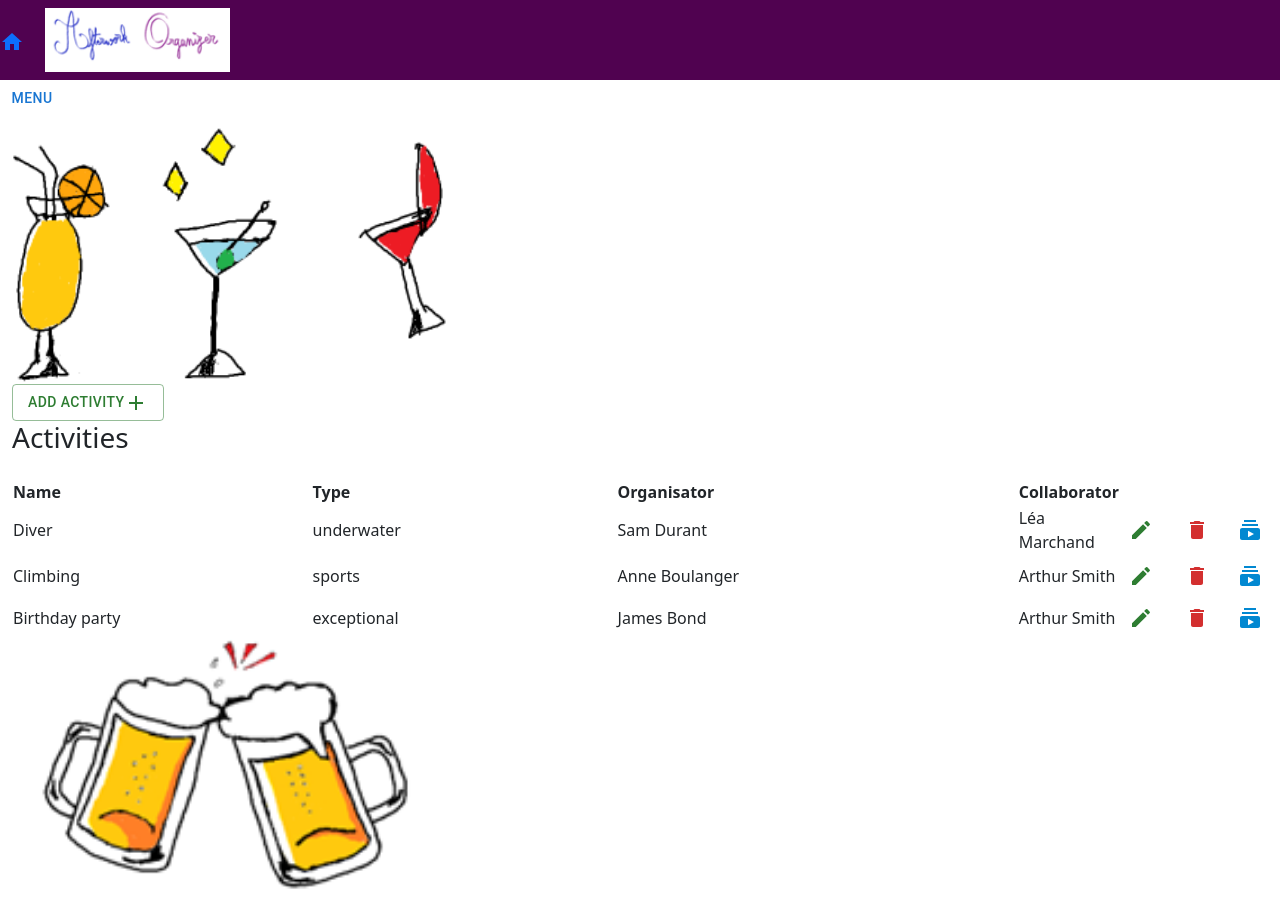
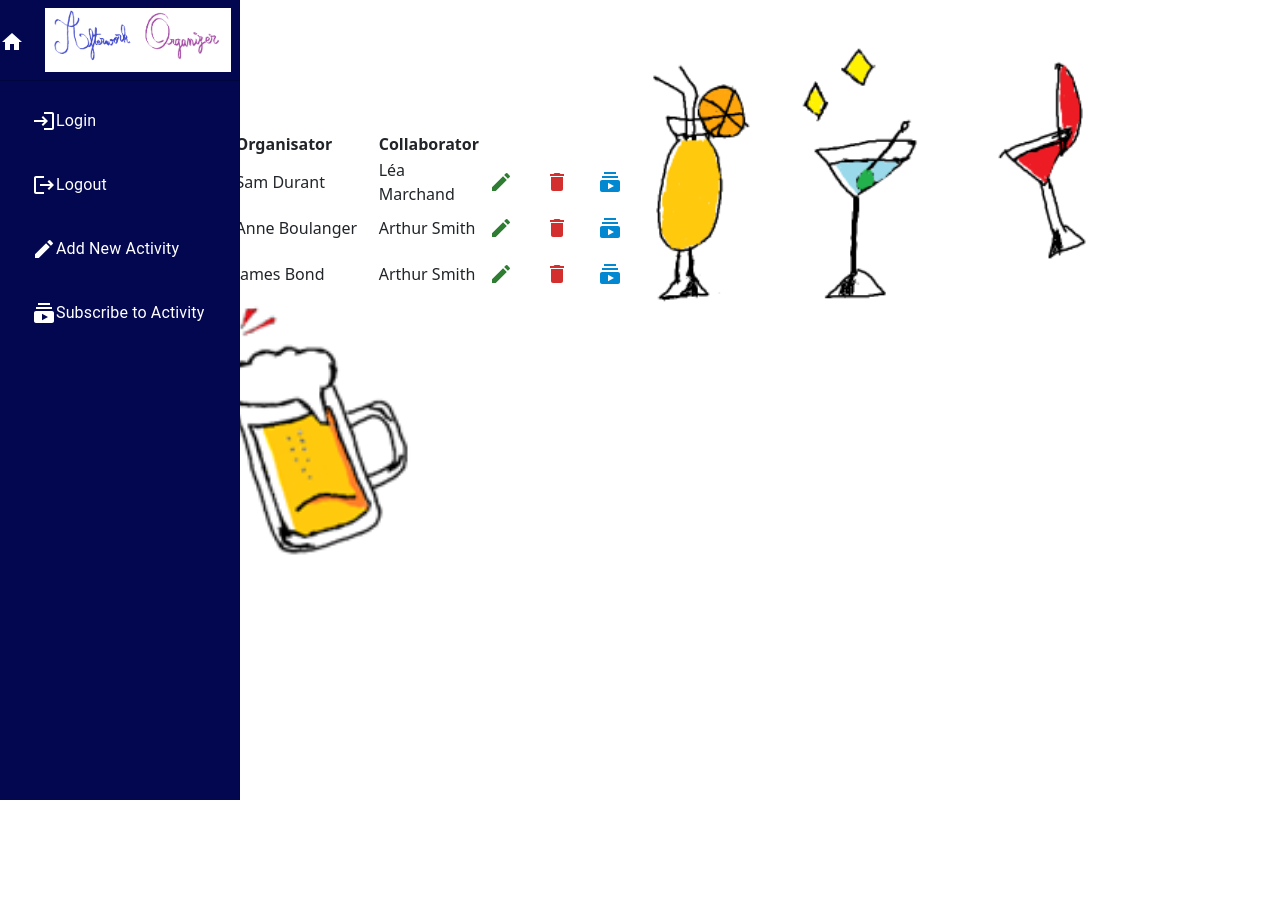
Before and after one commit to elieduboux/Afterwork-Organizer, a React (Create React App) app in the folder frontend/: page /activities in a window 1280 px wide. After the commit the page ends 800 px from the top, so only its background shows below. Built offline with nearby package versions, Linux system fonts and the light colour scheme; no server answers.

Commit message:
Tentative de grille

```diff
--- a/frontend/src/ActivityList.js
+++ b/frontend/src/ActivityList.js
@@ -4,12 +4,11 @@ import AppNavbar from './AppNavbar';
 import JsonDataDisplay from './DataDisplayJson';
 import glasses from './glasses_50.png';
 import beer from './beer.png';
-import { Button, Container } from 'reactstrap';
-import logo from './logo_50.png';
-import logo_appnavbar from './logo_appnavbar.png';
 import DrawerAfterworkOrganizer from './DrawerAfterworkOrganizer';
-import './Activity.css';
 import { Link } from 'react-router-dom';
+import { Grid } from '@mui/material';
+import { Drawer } from '@mui/material';
+import { drawerWidth } from './DrawerAfterworkOrganizer';
 
 class ActivityList extends Component {
   constructor(props) {
@@ -53,18 +52,22 @@ class ActivityList extends Component {
     return (
       <>
       <div>
-        <AppNavbar />
-        <DrawerAfterworkOrganizer />
-
-        <div className='img-container'>
-          <img src={glasses} alt="Glasses" />
-          <br />
-        </div>
-
-        <JsonDataDisplay />
-        <div className='img-container'>
-          <img src={beer} alt="Beer" />
-        </div>
+      <Grid container>
+        <Grid item xs>
+          <DrawerAfterworkOrganizer />
+          <Grid container >
+            <Grid item xs md={6}>
+              <JsonDataDisplay />
+            </Grid>
+            <Grid item xs md={6}>
+              <div className='img-container'><img src={glasses} alt="Glasses" /></div>
+            </Grid>
+            <Grid item xs md={6}>
+              <div className='img-container'><img src={beer} alt="Beer" /></div>
+            </Grid>
+          </Grid>
+        </Grid>
+      </Grid>
       </div>
       </>
     )
--- a/frontend/src/App.css
+++ b/frontend/src/App.css
@@ -38,9 +38,9 @@
 }
 
 .color-nav {
-  background-color: rgb(80, 2, 80);
+  background-color: rgb(2, 7, 80);
 }
 
 .left-drawer {
-  background-color: rgb(80, 2, 80);
+  background-color: rgb(2, 7, 80);
 }
--- a/frontend/src/AppNavbar.js
+++ b/frontend/src/AppNavbar.js
@@ -1,9 +1,9 @@
 import React, {Component} from 'react';
 import {Navbar, NavbarBrand} from 'reactstrap';
 import {Link} from 'react-router-dom';
-import logo_appnavbar from './logo_appnavbar.png';
+import logo from './logo.png';
 import Home from '@mui/icons-material/Home';
-import { AppBar, Toolbar, Box } from '@mui/material';
+import { Box } from '@mui/material';
 import './App.css';
 
 export default class AppNavbar extends Component {
@@ -22,14 +22,14 @@ export default class AppNavbar extends Component {
     render() {
         return (
             <Navbar className='color-nav' variant='light' expand="md">
-                <NavbarBrand tag={Link} to="/"><Home color='white'/></NavbarBrand>
+                <NavbarBrand tag={Link} to="/"><Home style={{ color: '#fff' }}/></NavbarBrand>
                             <Box
                                 component="img"
                                 sx={{
                                     height: 64,
                                 }}
-                                alt="Your logo."
-                                src={logo_appnavbar}
+                                alt="Your logo"
+                                src={logo}
                                 paddingLeft='5px' />
             </Navbar>
         )
--- a/frontend/src/DataDisplayJson.jsx
+++ b/frontend/src/DataDisplayJson.jsx
@@ -1,6 +1,5 @@
 import React from 'react';
 import { Container} from "reactstrap";
-import { Link} from "react-router-dom";
 import { Tooltip } from "@mui/material";
 import EditIcon from '@mui/icons-material/Edit';
 import DeleteIcon from '@mui/icons-material/Delete';
--- a/frontend/src/DrawerAfterworkOrganizer.js
+++ b/frontend/src/DrawerAfterworkOrganizer.js
@@ -6,16 +6,18 @@ import List from '@mui/material/List';
 import ListItem from '@mui/material/ListItem';
 import ListItemButton from '@mui/material/ListItemButton';
 import ListItemText from '@mui/material/ListItemText';
+import Toolbar from '@mui/material/Toolbar';
+import Typography from '@mui/material/Typography';
 import Edit from '@mui/icons-material/Edit';
 import Subscriptions from '@mui/icons-material/Subscriptions';
 import Login from '@mui/icons-material/Login';
 import Logout from '@mui/icons-material/Logout';
-import { CssBaseline, MenuItem, Toolbar } from '@mui/material';
-import ActivityList from './ActivityList';
-import AppNavbar from './AppNavbar';
 import { Link } from 'react-router-dom';
 import './App.css';
+import Divider  from '@mui/material/Divider';
+import AppNavbar from './AppNavbar';
 
+export const drawerWidth = 240;
 export default function DrawerAfterworkOrganizer() {
   const [ open, setOpen ] = React.useState(false);
 
@@ -24,40 +26,48 @@ export default function DrawerAfterworkOrganizer() {
     <Box >
     <Button onClick={() => setOpen(true)}>Menu</Button>
     <Drawer
+        variant="permanent"
         open={open}
         anchor={"left"}
         onClose={() => setOpen(false)}
         sx={{
           flexShrink: 0,
-          backgroundColor: 'rgb(80, 2, 80)',
-          width: 250,
-          [`& .MuiDrawer-paper`]: { backgroundColor: 'rgb(80, 2, 80)', width: 250, boxSizing: 'border-box' },
+          backgroundColor: 'rgb(2, 7, 80)',
+          width: drawerWidth,
+          [`& .MuiDrawer-paper`]: { position: "absolute", backgroundColor: 'rgb(2, 7, 80)', width: drawerWidth, boxSizing: 'border-box' },
         }}
     >
+      <AppNavbar/>
+      <Divider />
      <List>
      <ListItem>
        <ListItemText>
-         <ListItemButton><Login style={{color: 'white'}}/><Link to={"/login"} underline='hover'>Login</Link></ListItemButton>
+         <ListItemButton tag={Link} to="/login" style={{color: 'white'}}>
+          <Login style={{color: 'white'}}/>Login</ListItemButton>
        </ListItemText>
      </ListItem>
      <ListItem>
        <ListItemText>
-         <ListItemButton><Logout style={{color: 'white'}}/><Link to={"/logout"} underline='hover'>Logout</Link></ListItemButton>
+         <ListItemButton tag={Link} to="/logout" style={{color: 'white'}}>
+         <Logout style={{color: 'white'}}/>Logout</ListItemButton>
        </ListItemText>
      </ListItem>
      <ListItem>
        <ListItemText>
-         <ListItemButton><Edit style={{color: 'white'}}/><Link to={'/activities/new'} underline='hover'>Add New Activity</Link></ListItemButton>
+      <ListItemButton tag={Link} to="/activities/new" style={{color: 'white'}}>
+        <Edit style={{color: 'white'}}/>Add New Activity</ListItemButton>
        </ListItemText>
      </ListItem>
      <ListItem>
        <ListItemText>
-         <ListItemButton><Subscriptions style={{color: 'white'}}/><Link to={'/subscribe/'} underline='hover'>Subscribe to Activity</Link></ListItemButton>
+         <ListItemButton tag={Link} to="/subscribe" style={{color: 'white'}}>
+          <Subscriptions style={{color: 'white'}}/>Subscribe to Activity</ListItemButton>
        </ListItemText>
      </ListItem>
      </List>
     </Drawer>
       </Box>
+
       </>
   );
 }
```
